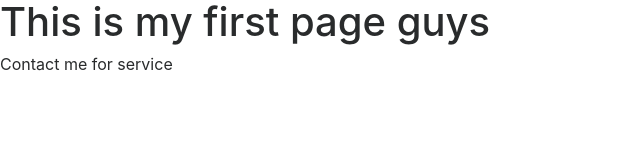
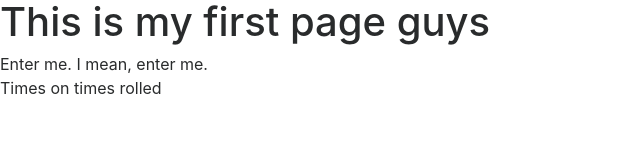
Before and after one commit to kellenbecker/kellenbecker.github.io, a plain HTML site: page index.html in a window 1280 px wide. Shown: the whole page, without its empty margins (0-640 px from the left). Drawn offline with Linux system fonts and the light colour scheme.

Commit message:
Update index.html

```diff
--- a/index.html
+++ b/index.html
@@ -3,5 +3,7 @@
 	<link href="css/bootstrap.css" rel="stylesheet">
 
   <h1>This is my first page guys</h1>
-  Contact me for service
+  Enter me. I mean, enter me.
+	<p>Times on times rolled
+	</p>
 </html>
```
